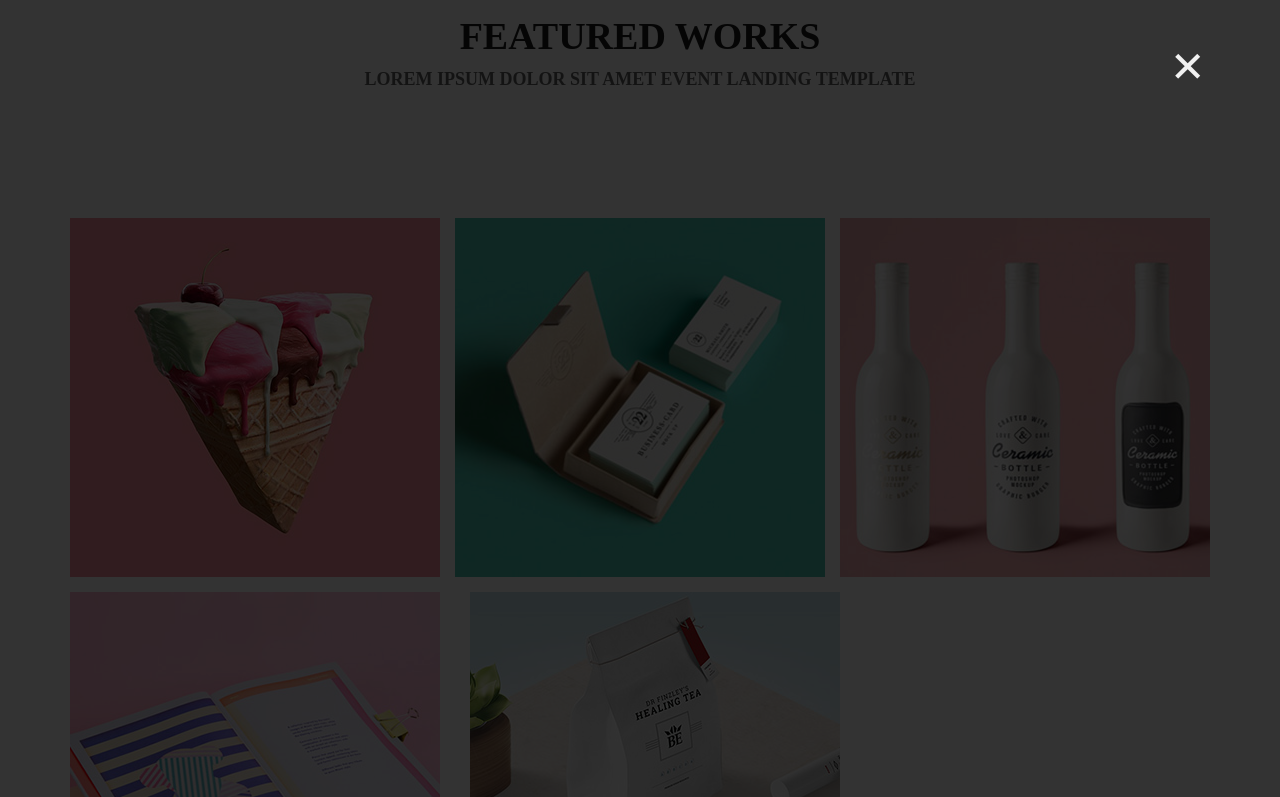
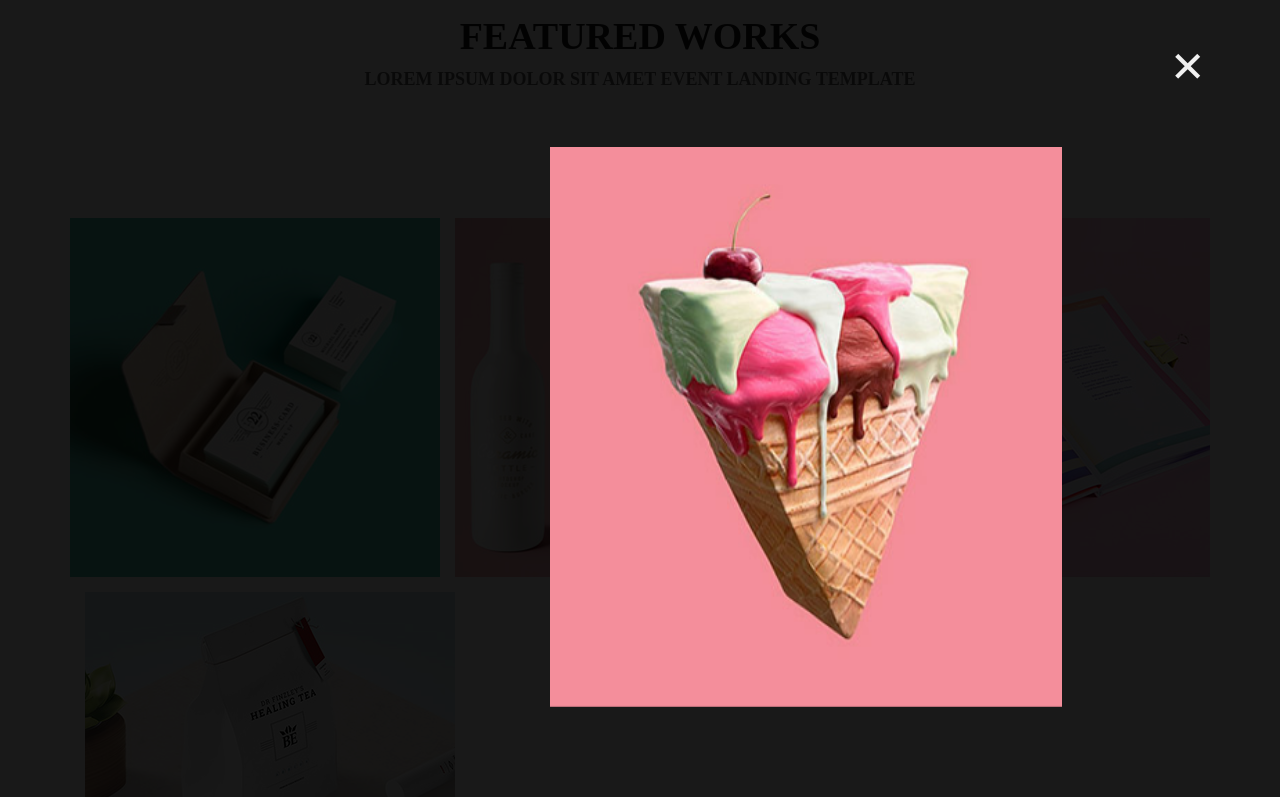
Before and after one commit to MX110/ShopNo, a plain HTML site: page index.html in a window 1280 px wide. Both pictures are taken after a click on the picture 255 px from the left and 2280 px from the top of the page. Shown: the part 1883-2680 px from the top of the page. Drawn offline with Linux system fonts and the light colour scheme; a web font is replaced by a local one.

Commit message:
Completed Modal Window

```diff
--- a/shopNo.js
+++ b/shopNo.js
@@ -6,20 +6,22 @@ const modalImg = document.getElementById('modalImg');
 
 closeModal.onclick =function() {
     modalWindow.style.display = 'none';
+    images.forEach(image => {
+        image.classList.remove('modal-content-active');
+    })
 }
 
 
-function openModal() {
+function openModal(image) {
     modal.style.display = "block";
-
-    // modalImg.src = this.src;
 }
 
 
 images.forEach(image => {
     image.addEventListener('click', () => {
         console.log(image);
-        openModal(modalWindow);
+        openModal();
+        image.classList.add('modal-content-active');
     })
 })
 
--- a/style.css
+++ b/style.css
@@ -210,7 +210,7 @@
     top: 0;
     width: 100%;
     height: 100%;
-    background-color: rgba(0,0,0,0.8);
+    background-color: rgba(0,0,0,0.9);
   }
 
   .featured-works__modal-close {
@@ -235,6 +235,16 @@
     display: block;
     width: 80%;
     max-width: 700px;
+  }
+
+  .modal-content-active {
+    z-index: 10;
+    width: 40%;
+    height: 70%;
+    position: fixed;
+    top: 150px;
+    left: 550px;
+    margin: auto;
   }
 
 /* ------------------------------- small-team ----------------------------------- */
```
